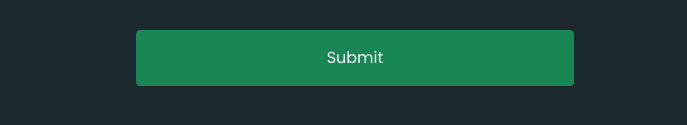
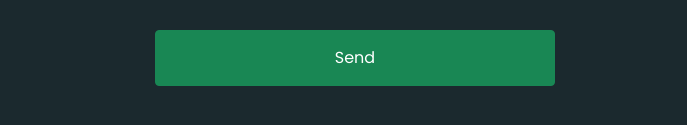
Before and after one commit to Mohamed1Adel/portflio2, a website: page index.html in a window 1280 px wide. Shown: the part 3291-3416 px from the top of the page, 0-687 px from the left. Drawn offline with nearby package versions, Linux system fonts and the light colour scheme.

Commit message:
edit send btn

```diff
--- a/index.html
+++ b/index.html
@@ -244,7 +244,7 @@
               <input type="hidden" name="_next" value="https://mohamed1adel.github.io/portflio2/pages/thankyou.html">
               <textarea name="comment" id="comment" rows="3" placeholder="Enter You Message"></textarea>
               <input name="_formsubmit_id" type="text" style="display:none">
-              <input value="Submit" type="Send" class="btn btn-success send-msg">
+              <input value="Send" type="Submit" class="btn btn-success send-msg">
           </form>
         </div>
         <div class="col-12 col-lg-6 col-md-6 socials">
```
